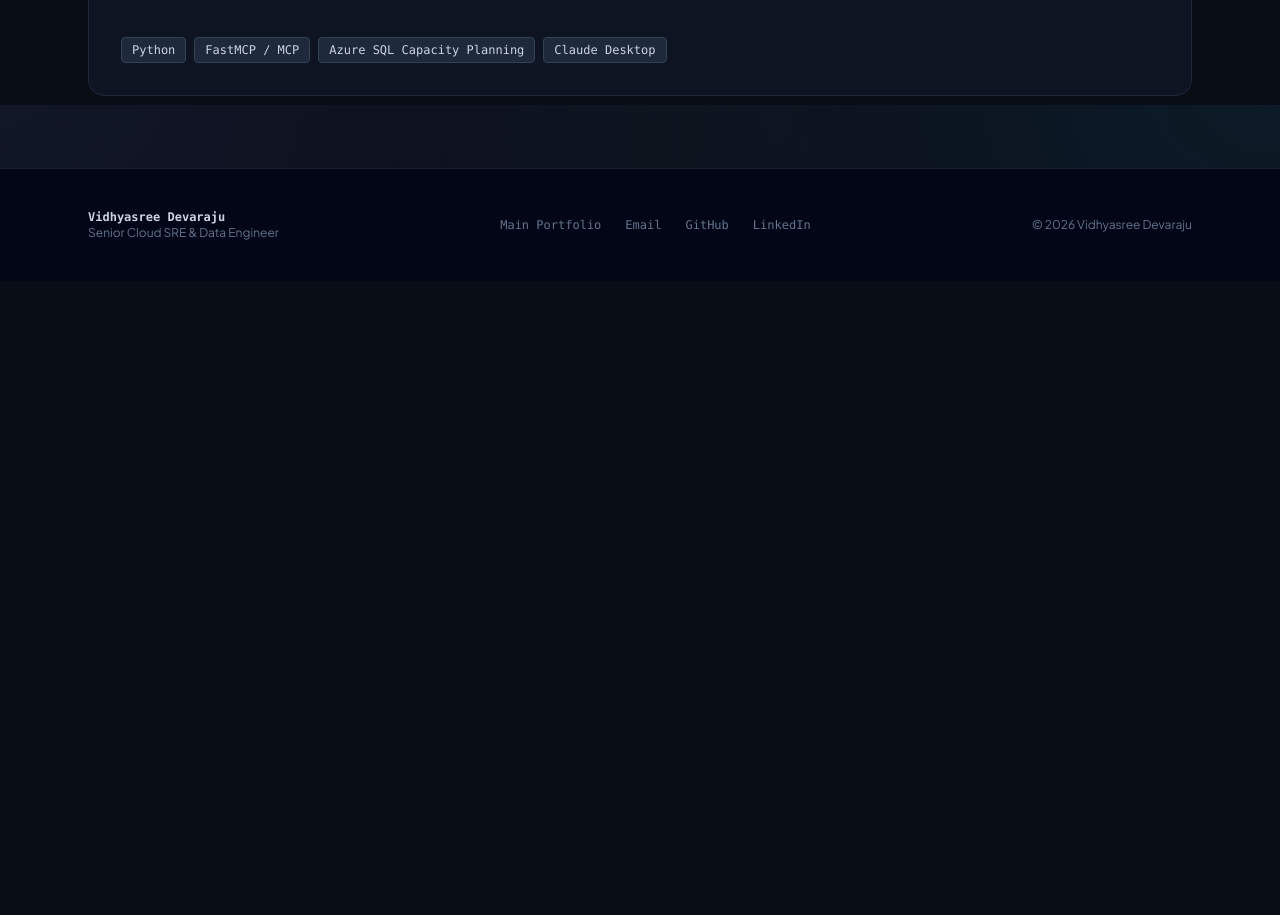
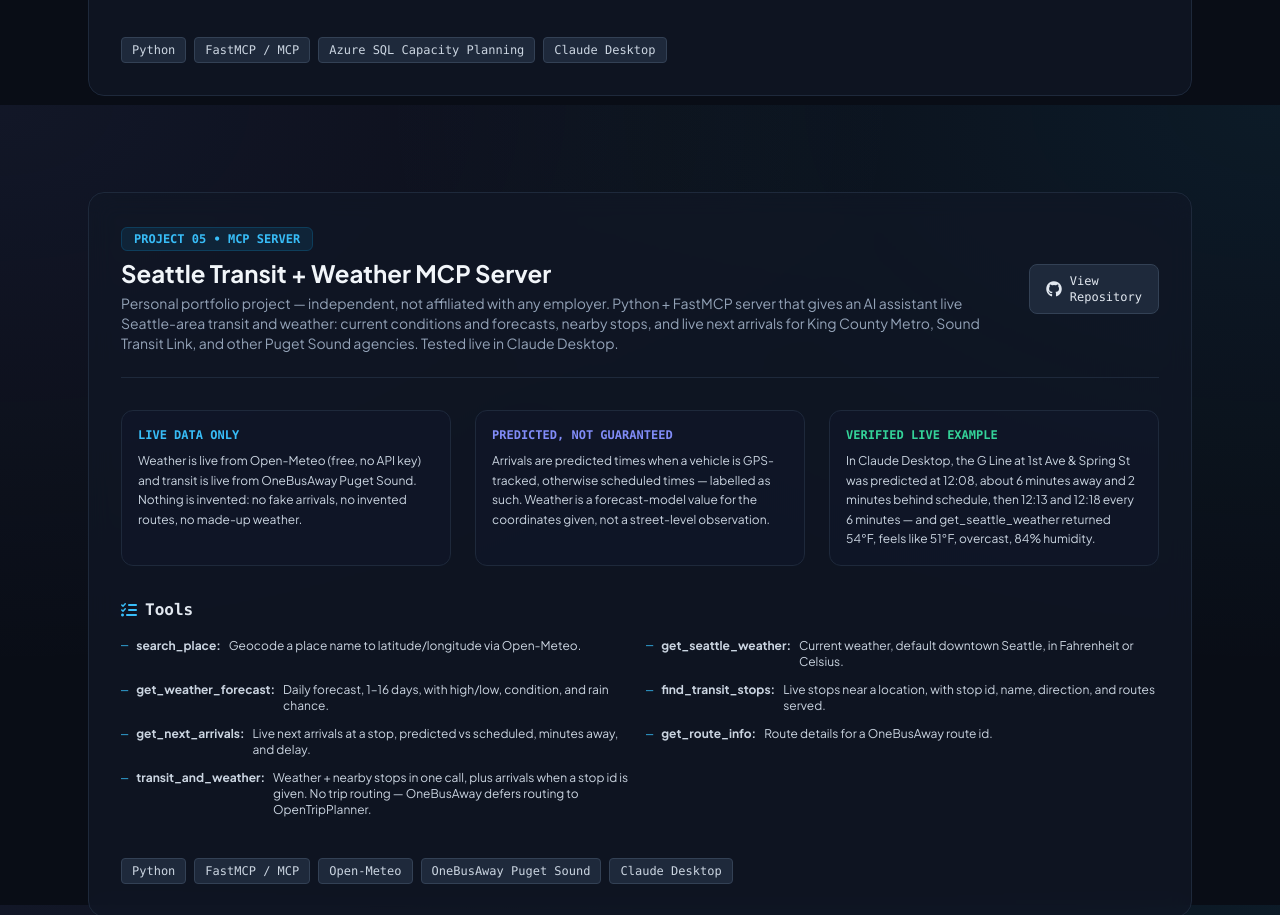
Before and after one commit to vidhyasree-cloud/vidhyasree.github.io-, a plain HTML site: page projects.html in a window 1280 px wide. Shown: the part 3095-4010 px from the top of the page. Before the commit the page ends 3376 px from the top, so only its background shows below. Drawn offline with nearby package versions, Linux system fonts and the light colour scheme.

Commit message:
Add Project 05: Seattle Transit + Weather MCP Server

```diff
--- a/projects.html
+++ b/projects.html
@@ -317,6 +317,66 @@ processed_df = raw_stream_df.withColumn("ingestion_time", current_timestamp())
     </div>
   </section>
 
+  <!-- Project 5: Seattle Transit + Weather MCP Server -->
+  <section class="max-w-6xl mx-auto px-6 py-6 w-full mb-12">
+    <div class="glass-card rounded-2xl p-8 space-y-8">
+
+      <!-- Title Header -->
+      <div class="flex flex-col md:flex-row md:items-center justify-between gap-4 border-b border-slate-800 pb-6">
+        <div>
+          <span class="px-3 py-1 rounded-md bg-sky-500/10 border border-sky-500/20 text-sky-400 font-mono text-xs font-semibold uppercase">Project 05 • MCP Server</span>
+          <h2 class="text-2xl font-bold text-slate-100 mt-2">Seattle Transit + Weather MCP Server</h2>
+          <p class="text-slate-400 text-sm mt-1">Personal portfolio project — independent, not affiliated with any employer. Python + FastMCP server that gives an AI assistant live Seattle-area transit and weather: current conditions and forecasts, nearby stops, and live next arrivals for King County Metro, Sound Transit Link, and other Puget Sound agencies. Tested live in Claude Desktop.</p>
+        </div>
+      <a href="https://github.com/vidhyasree-cloud/seattle-transit-weather-mcp" target="_blank" class="px-4 py-2 rounded-lg bg-slate-800 hover:bg-slate-700 text-slate-200 border border-slate-700 font-mono text-xs font-medium transition-all self-start md:self-auto flex items-center gap-2">
+      <i class="fa-brands fa-github text-base"></i> View Repository
+    </a>
+      </div>
+
+      <!-- Highlights -->
+      <div class="grid grid-cols-1 md:grid-cols-3 gap-6 text-sm">
+        <div class="p-4 rounded-xl bg-slate-900/60 border border-slate-800">
+          <h4 class="font-mono text-xs uppercase text-sky-400 font-semibold mb-2">Live Data Only</h4>
+          <p class="text-slate-300 text-xs leading-relaxed">Weather is live from Open-Meteo (free, no API key) and transit is live from OneBusAway Puget Sound. Nothing is invented: no fake arrivals, no invented routes, no made-up weather.</p>
+        </div>
+        <div class="p-4 rounded-xl bg-slate-900/60 border border-slate-800">
+          <h4 class="font-mono text-xs uppercase text-indigo-400 font-semibold mb-2">Predicted, Not Guaranteed</h4>
+          <p class="text-slate-300 text-xs leading-relaxed">Arrivals are predicted times when a vehicle is GPS-tracked, otherwise scheduled times — labelled as such. Weather is a forecast-model value for the coordinates given, not a street-level observation.</p>
+        </div>
+        <div class="p-4 rounded-xl bg-slate-900/60 border border-slate-800">
+          <h4 class="font-mono text-xs uppercase text-emerald-400 font-semibold mb-2">Verified Live Example</h4>
+          <p class="text-slate-300 text-xs leading-relaxed">In Claude Desktop, the G Line at 1st Ave &amp; Spring St was predicted at 12:08, about 6 minutes away and 2 minutes behind schedule, then 12:13 and 12:18 every 6 minutes — and get_seattle_weather returned 54°F, feels like 51°F, overcast, 84% humidity.</p>
+        </div>
+      </div>
+
+      <!-- Tools -->
+      <div class="space-y-4">
+        <h3 class="text-base font-bold text-slate-200 font-mono flex items-center gap-2">
+          <i class="fa-solid fa-list-check text-sky-400"></i> Tools
+        </h3>
+        <ul class="grid grid-cols-1 md:grid-cols-2 gap-3 text-xs text-slate-300">
+          <li class="flex items-start gap-2"><span class="text-sky-400 font-mono">—</span> <strong>search_place:</strong> Geocode a place name to latitude/longitude via Open-Meteo.</li>
+          <li class="flex items-start gap-2"><span class="text-sky-400 font-mono">—</span> <strong>get_seattle_weather:</strong> Current weather, default downtown Seattle, in Fahrenheit or Celsius.</li>
+          <li class="flex items-start gap-2"><span class="text-sky-400 font-mono">—</span> <strong>get_weather_forecast:</strong> Daily forecast, 1–16 days, with high/low, condition, and rain chance.</li>
+          <li class="flex items-start gap-2"><span class="text-sky-400 font-mono">—</span> <strong>find_transit_stops:</strong> Live stops near a location, with stop id, name, direction, and routes served.</li>
+          <li class="flex items-start gap-2"><span class="text-sky-400 font-mono">—</span> <strong>get_next_arrivals:</strong> Live next arrivals at a stop, predicted vs scheduled, minutes away, and delay.</li>
+          <li class="flex items-start gap-2"><span class="text-sky-400 font-mono">—</span> <strong>get_route_info:</strong> Route details for a OneBusAway route id.</li>
+          <li class="flex items-start gap-2"><span class="text-sky-400 font-mono">—</span> <strong>transit_and_weather:</strong> Weather + nearby stops in one call, plus arrivals when a stop id is given. No trip routing — OneBusAway defers routing to OpenTripPlanner.</li>
+        </ul>
+      </div>
+
+      <!-- Skill Pills -->
+      <div class="flex flex-wrap gap-2 pt-2">
+        <span class="px-2.5 py-1 rounded bg-slate-800 border border-slate-700 text-slate-300 font-mono text-xs">Python</span>
+        <span class="px-2.5 py-1 rounded bg-slate-800 border border-slate-700 text-slate-300 font-mono text-xs">FastMCP / MCP</span>
+        <span class="px-2.5 py-1 rounded bg-slate-800 border border-slate-700 text-slate-300 font-mono text-xs">Open-Meteo</span>
+        <span class="px-2.5 py-1 rounded bg-slate-800 border border-slate-700 text-slate-300 font-mono text-xs">OneBusAway Puget Sound</span>
+        <span class="px-2.5 py-1 rounded bg-slate-800 border border-slate-700 text-slate-300 font-mono text-xs">Claude Desktop</span>
+      </div>
+
+    </div>
+  </section>
+
   <!-- Footer -->
   <footer class="border-t border-slate-800/80 bg-slate-950 py-10 mt-auto">
     <div class="max-w-6xl mx-auto px-6 flex flex-col md:flex-row items-center justify-between gap-6 text-xs text-slate-500">
```
